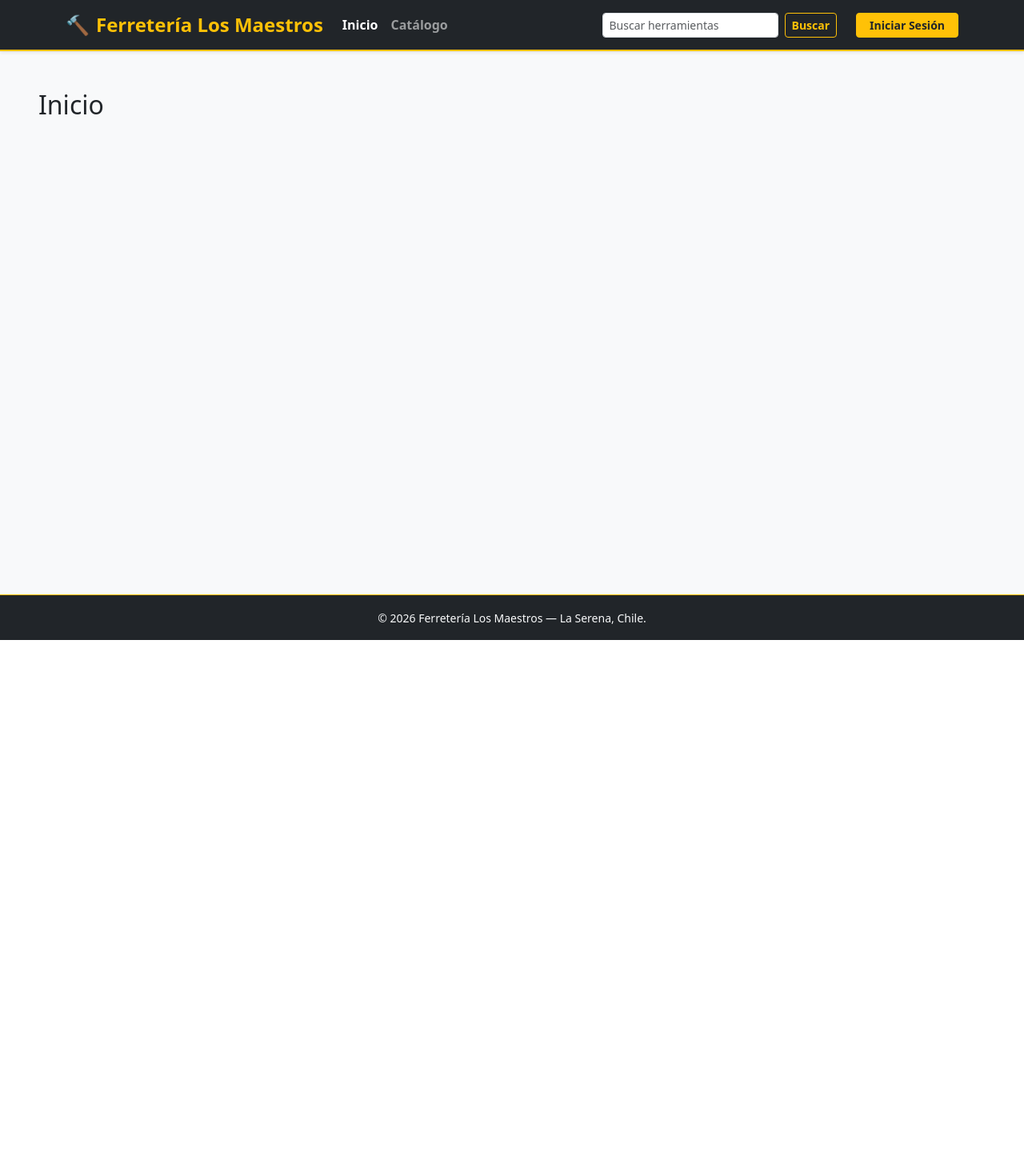
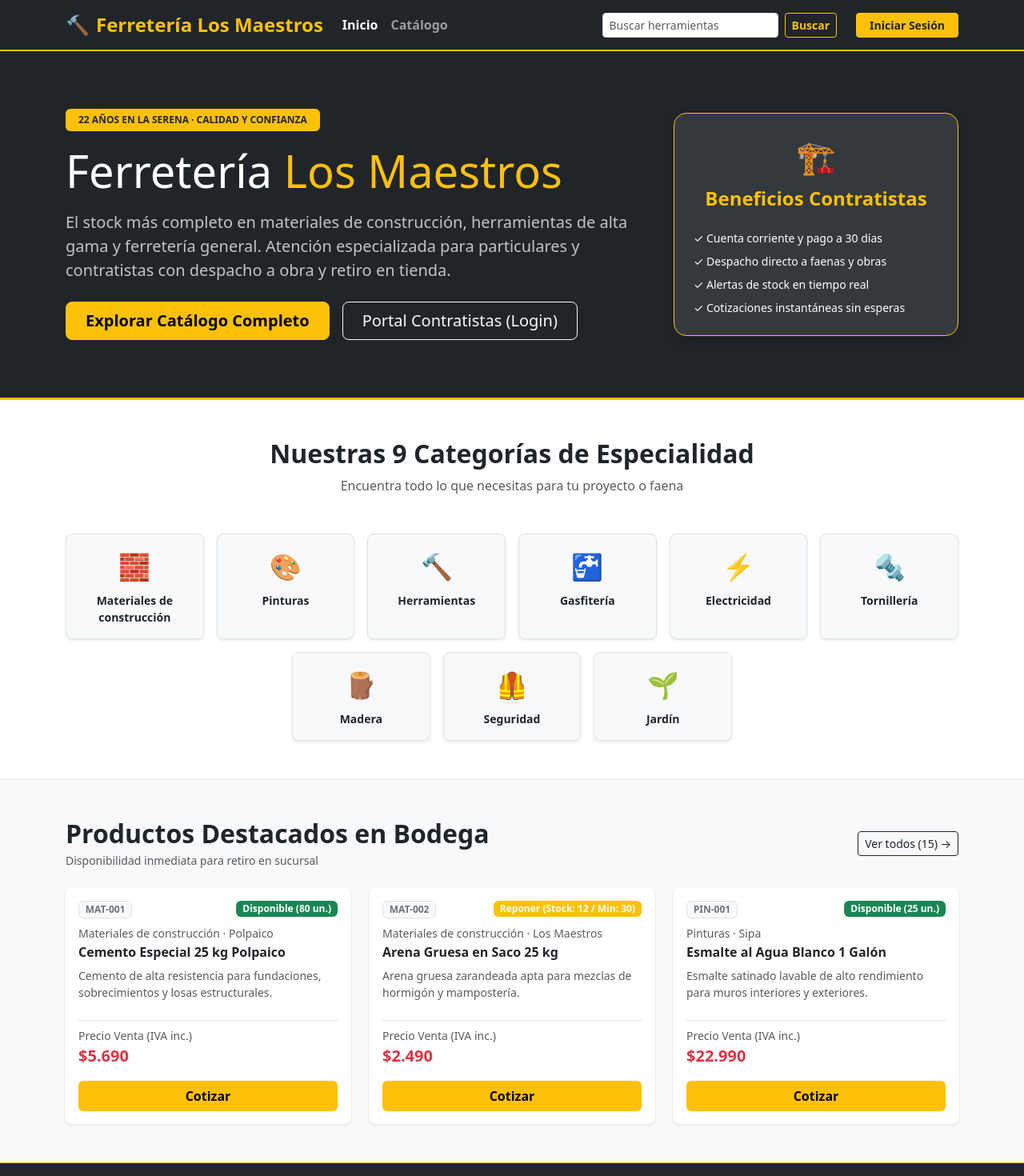
Before and after one commit to luciano-sepulveda/React-FerreteriaLosMaestros, a React (Vite) app: page / in a window 1280 px wide. Shown: the top 1470 px of the page at 80% size. Before the commit the page ends 800 px from the top, so only its background shows below. Built offline with nearby package versions, Linux system fonts and the light colour scheme.

Commit message:
Añadi pagina Inicio con banner categorias y productos destacados

```diff
--- a/src/pages/Inicio.jsx
+++ b/src/pages/Inicio.jsx
@@ -1,7 +1,129 @@
-import React from 'react';
+import React, { useState, useEffect } from 'react';
+import { Container, Row, Col, Card, Button } from 'react-bootstrap';
+import { useNavigate } from 'react-router-dom';
+import TarjetaProducto from '../components/molecules/TarjetaProducto';
+import { listarProductos } from '../services/productoService';
+import { CATEGORIAS } from '../data/productos';
+import useTituloPagina from '../hooks/useTituloPagina';
+
 
 const Inicio = () => {
-  return <h2 className="p-5">Inicio</h2>;
+  useTituloPagina('Inicio');
+  const navegar = useNavigate();
+  const [productosDestacados, setProductosDestacados] = useState([]);
+
+  useEffect(() => {
+    const todosLosProductos = listarProductos();
+    // 3 productos destacados para la vitrina inicial
+    setProductosDestacados(todosLosProductos.slice(0, 3));
+  }, []);
+
+  return (
+    <div>
+      {/* Hero Banner Responsivo */}
+      <section className="bg-dark text-white py-5 shadow-sm border-bottom border-warning border-3">
+        <Container>
+          <Row className="align-items-center py-4">
+            <Col lg={8} className="text-center text-lg-start mb-4 mb-lg-0">
+              <span className="badge bg-warning text-dark fw-bold px-3 py-2 mb-3 text-uppercase">
+                22 Años en La Serena · Calidad y Confianza
+              </span>
+              <h1 className="display-4 fw-extrabold mb-3">
+                Ferretería <span className="text-warning">Los Maestros</span>
+              </h1>
+              <p className="lead text-light opacity-75 mb-4">
+                El stock más completo en materiales de construcción, herramientas de alta gama y ferretería general.
+                Atención especializada para particulares y contratistas con despacho a obra y retiro en tienda.
+              </p>
+              <div className="d-flex flex-wrap gap-3 justify-content-center justify-content-lg-start">
+                <Button
+                  variant="warning"
+                  size="lg"
+                  className="fw-bold px-4 shadow-sm"
+                  onClick={() => navegar('/catalogo')}
+                >
+                  Explorar Catálogo Completo
+                </Button>
+                <Button
+                  variant="outline-light"
+                  size="lg"
+                  className="px-4"
+                  onClick={() => navegar('/login')}
+                >
+                  Portal Contratistas (Login)
+                </Button>
+              </div>
+            </Col>
+            <Col lg={4} className="text-center">
+              <Card className="bg-secondary bg-opacity-25 border-warning text-white p-4 rounded-4 shadow">
+                <div className="fs-1 mb-2">🏗️</div>
+                <h4 className="fw-bold text-warning">Beneficios Contratistas</h4>
+                <ul className="list-unstyled text-start small mt-3 mb-0">
+                  <li className="mb-2">✓ Cuenta corriente y pago a 30 días</li>
+                  <li className="mb-2">✓ Despacho directo a faenas y obras</li>
+                  <li className="mb-2">✓ Alertas de stock en tiempo real</li>
+                  <li>✓ Cotizaciones instantáneas sin esperas</li>
+                </ul>
+              </Card>
+            </Col>
+          </Row>
+        </Container>
+      </section>
+
+      {/* Sección 9 Categorías*/}
+      <section className="py-5 bg-white">
+        <Container>
+          <div className="text-center mb-5">
+            <h2 className="fw-bold text-dark">Nuestras 9 Categorías de Especialidad</h2>
+            <p className="text-muted">Encuentra todo lo que necesitas para tu proyecto o faena</p>
+          </div>
+
+          <Row className="g-3 justify-content-center">
+            {CATEGORIAS.map((categoriaItem, indice) => (
+              <Col key={categoriaItem} xs={6} sm={4} md={4} lg={3} xl={2}>
+                <Card
+                  className="text-center p-3 h-100 border shadow-sm rounded-3 cursor-pointer bg-light"
+                  style={{ cursor: 'pointer', transition: 'all 0.2s ease-in-out' }}
+                  onClick={() => navegar(`/categoria/${encodeURIComponent(categoriaItem)}`)}
+                >
+                  <div className="fs-2 mb-2">
+                    {indice === 0 ? '🧱' : indice === 1 ? '🎨' : indice === 2 ? '🔨' : indice === 3 ? '🚰' : indice === 4 ? '⚡' : indice === 5 ? '🔩' : indice === 6 ? '🪵' : indice === 7 ? '🦺' : '🌱'}
+                  </div>
+                  <span className="fw-semibold small text-dark d-block">{categoriaItem}</span>
+                </Card>
+              </Col>
+            ))}
+          </Row>
+        </Container>
+      </section>
+
+      {/* Productos Destacados */}
+      <section className="py-5 bg-light border-top">
+        <Container>
+          <div className="d-flex justify-content-between align-items-center mb-4">
+            <div>
+              <h2 className="fw-bold text-dark mb-1">Productos Destacados en Bodega</h2>
+              <p className="text-muted small mb-0">Disponibilidad inmediata para retiro en sucursal</p>
+            </div>
+            <Button variant="outline-dark" size="sm" onClick={() => navegar('/catalogo')}>
+              Ver todos ({listarProductos().length}) →
+            </Button>
+          </div>
+
+          <Row className="g-4">
+            {productosDestacados.map((productoItem) => (
+              <Col key={productoItem.id} xs={12} sm={6} lg={4}>
+                <TarjetaProducto
+                  producto={productoItem}
+                  alCotizar={() => navegar('/catalogo')}
+                />
+              </Col>
+            ))}
+          </Row>
+        </Container>
+      </section>
+    </div>
+  );
 };
 
 export default Inicio;
```
